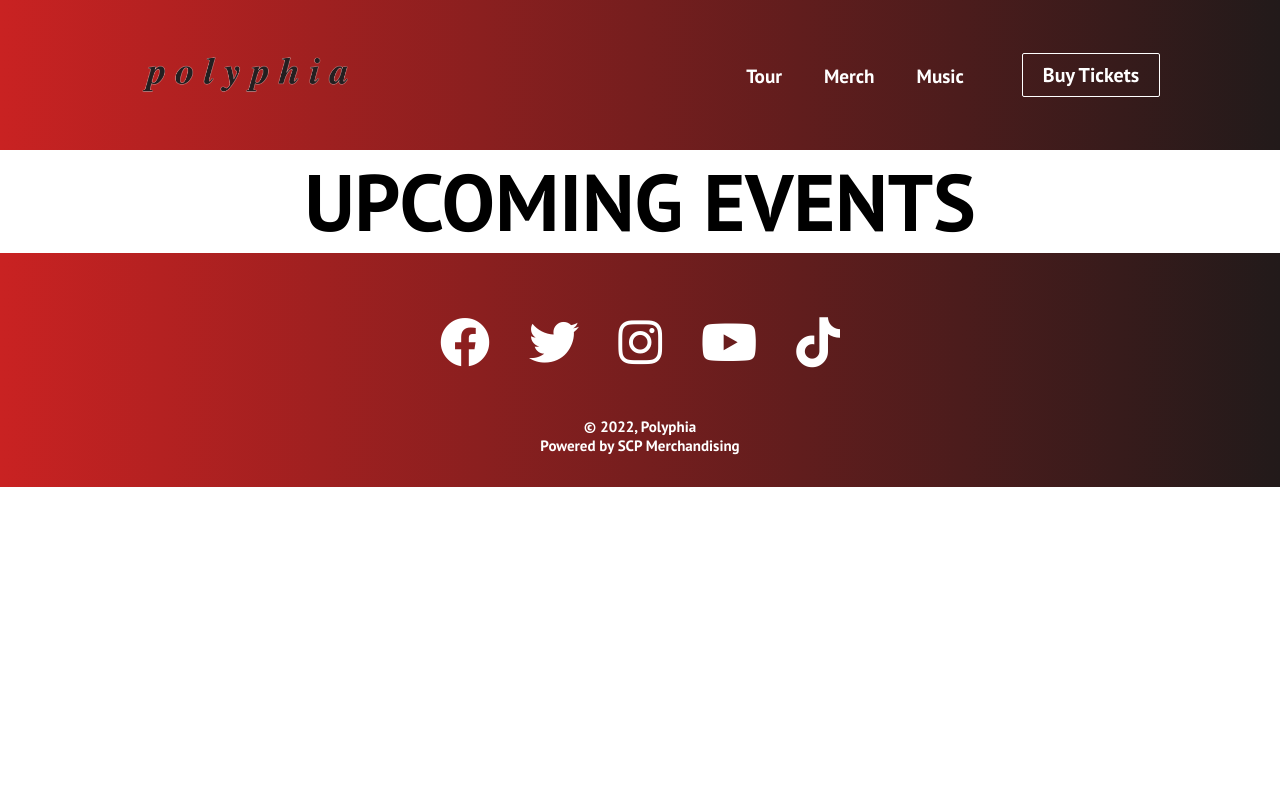
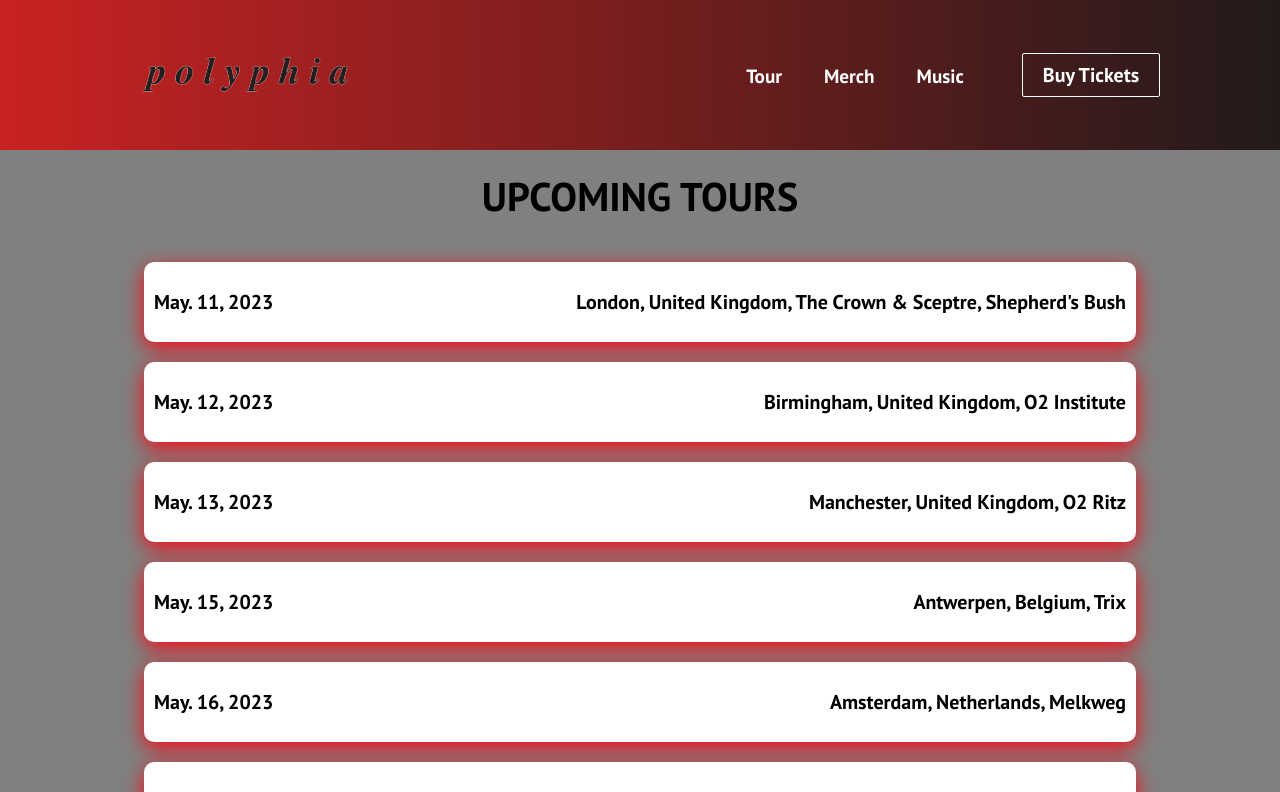
Before and after one commit to ArturVilb/project, a React (Create React App) app: page /tour in a window 1280 px wide. Shown: the top 792 px of the page. Built offline with nearby package versions, Linux system fonts and the light colour scheme.

Commit message:
projectcardsconstcommit

```diff
--- a/src/components/Navbar.css
+++ b/src/components/Navbar.css
@@ -46,6 +46,7 @@
 
   .nav-item {
     height: 80px;
+    width: 100%;
   }
 
   .nav-links {
--- a/src/components/cards/Cards.css
+++ b/src/components/cards/Cards.css
@@ -1,6 +1,6 @@
 .cards {
   padding: 4rem;
-    background: whitesmoke;
+  background: grey;
 }
 
 h1 {
@@ -11,7 +11,6 @@
   display: flex;
   flex-flow: column;
   align-items: center;
-    width: 90%;
   margin: 0 auto;
 }
 
@@ -29,6 +28,8 @@
   flex: 1;
   margin: 0 1rem;
   border-radius: 10px;
+  min-width: 150px;
+  background: #fff;
 }
 
 .cards__item__link {
@@ -97,6 +98,7 @@
   color: #3d0a0a;
   font-size: 18px;
   line-height: 24px;
+  text-align: center;
 }
 
 @media only screen and (min-width: 1200px) {
@@ -105,13 +107,13 @@
   }
 }
 
-  @media only screen and (min-width: 1024px) {
+@media only screen and (min-width: 1300px) {
   .cards__items {
     display: flex;
   }
 }
 
-  @media only screen and (max-width: 1024px) {
+@media only screen and (max-width: 1300px) {
   .cards__item {
     margin-bottom: 2rem;
   }
--- a/src/components/cards/Cards.js
+++ b/src/components/cards/Cards.js
@@ -8,7 +8,7 @@
         <h1>CHECK OUT OUR ALBUMS!</h1>
         <div className='cards__container'>
             <div className='cards__wrapper'>
-                <ul className='cards__items'>
+                <div className='cards__items'>
                     <CardItem src='../../assets/ab67616d00001e02e65b2a729914445d34777d23.jpg' text='Remember That You Will Die' label='7th album' path='/music'/>
                     <CardItem src='../../assets/ab67616d0000b2737a799cc62e624fd6432779e3.jpg' text='New Levels New Devils' label='6th album' path='/music'/>
                     <CardItem src='../../assets/ab67616d0000b2732a2d11880ce5489ccc1d1a37.jpg' text='Renaissance' label='5th album' path='/music'/>
@@ -16,7 +16,7 @@
                     <CardItem src='../../assets/ab67616d0000b273c87f0133365b6e731ce4fb6f.jpg' text='The Most Hated' label='3rd album' path='/music'/>
                     <CardItem src='../../assets/a3281393018_65.jpg' text='Inspire' label='2nd album' path='/music'/>
                     <CardItem src='../../assets/a2998576452_10.jpg' text='Resurrect' label='1st album' path='/music'/>
-                </ul>
+                </div>
             </div>
         </div>
     </div>
--- a/src/components/footer/Footer.css
+++ b/src/components/footer/Footer.css
@@ -5,6 +5,7 @@
     flex-direction: column;
     justify-content: center;
     align-items: center;
+    height: 200px;
 }
 
 .footer p {
--- a/src/routes/Tour/Tour.css
+++ b/src/routes/Tour/Tour.css
@@ -4,13 +4,48 @@
     box-sizing: border-box;
 }
 
-ul {
+section {
+    background: grey;
+    height: 100vh;
+    text-align: center;
+}
+
+h1 {
+    font-size: 20px;
+    margin: 10px;
+}
+
+h2 {
+    font-size: 40px;
+    padding: 20px;
+}
+
+.container {
     display: flex;
     align-items: center;
     justify-content: center;
-    flex-direction: column;
+    margin: 20px;
 }
 
-h1 {
-    font-size: 80px;
+.tour {
+    background: white;
+    border-radius: 10px;
+    box-shadow: 0 6px 20px rgba(252, 4, 16, 0.952);
+    -webkit-filter: drop-shadow(0 6px 20px rgba(252, 2, 2, 0.959));
+    filter: drop-shadow(0 6px 20px rgba(248, 6, 6, 0.017));
+    display: flex;
+    justify-content: space-between;
+    height: 80px;
+    width: 80%;
+    min-width: 300px;
 }
+
+.tour:hover {
+    transform: scale(1.05);
+    transition: all 0.2s linear;
+  }
+
+  .container_buy_tickets {
+    text-decoration: none;
+    color: inherit;
+  }
--- a/src/routes/Tour/Tour.js
+++ b/src/routes/Tour/Tour.js
@@ -3,13 +3,73 @@
 import Navbar from '../../components/Navbar';
 import Footer from '../../components/footer/Footer';
 import './Tour.css';
+import { Link } from 'react-router-dom';
+
+const data = [
+    {
+        id: 1,
+        date: 'May. 11, 2023',
+        location: "London, United Kingdom, The Crown & Sceptre, Shepherd's Bush",
+    },
+    {
+        id: 2,
+        date: 'May. 12, 2023',
+        location: "Birmingham, United Kingdom, O2 Institute",
+    },
+    {
+        id: 3,
+        date: 'May. 13, 2023',
+        location: "Manchester, United Kingdom, O2 Ritz",
+    },
+    {
+        id: 4,
+        date: 'May. 15, 2023',
+        location: "Antwerpen, Belgium, Trix",
+    },
+    {
+        id: 5,
+        date: 'May. 16, 2023',
+        location: "Amsterdam, Netherlands, Melkweg",
+    },
+    {
+        id: 6,
+        date: 'May. 17, 2023',
+        location: "Hamburg, Germany, Fabrik",
+    },
+    {
+        id: 7,
+        date: 'May. 31, 2023',
+        location: "London, United Kingdom, O2 Shepherds Bush Empire",
+    }
+]
 
 export default function Tour() {
     return (
         <>
             <Navbar />
-                <h1>UPCOMING EVENTS</h1>
+                <section id='tour'>
+                    <h2>UPCOMING TOURS</h2>
+                        <div className='tour_container'>
+                            {data.map(({id, date, location}) => {
+                                return (
+                                    <Link to='/buy-tickets' className='container_buy_tickets'>
+                                    <div className='container' key={id}>
+                                        <div className='tour'>
+                                            <h1>{date}</h1>
+                                            <h1>{location}</h1>
+                                        </div>
+                                    </div>
+                                    </Link>
+                                )
+                            })}
+                        </div>
+                </section>
             <Footer />
         </>
       )
 }
+
+
+<Link to='/buy-tickets'>
+Buy Tickets
+</Link>
```
Also changed, not shown: public/assets/Red_Hot_Chili_Peppers_logo.png (deleted), public/assets/polyphia-web.png (added). Lines whose indentation alone changed are shown as unchanged.
